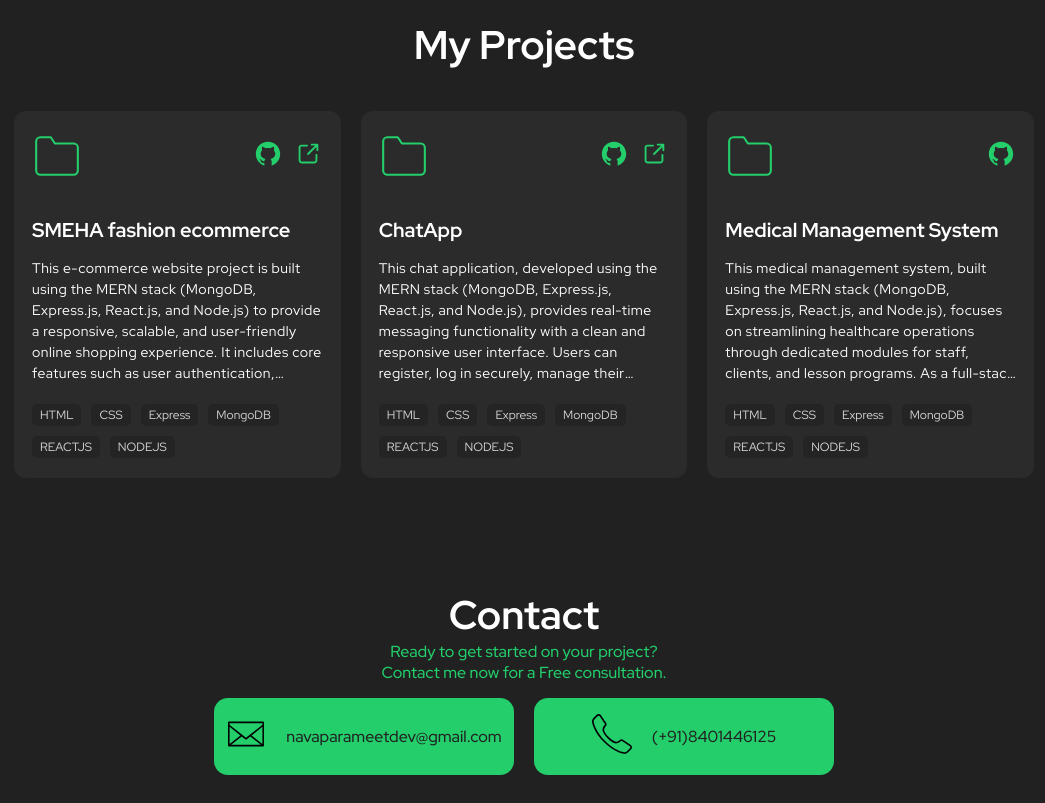
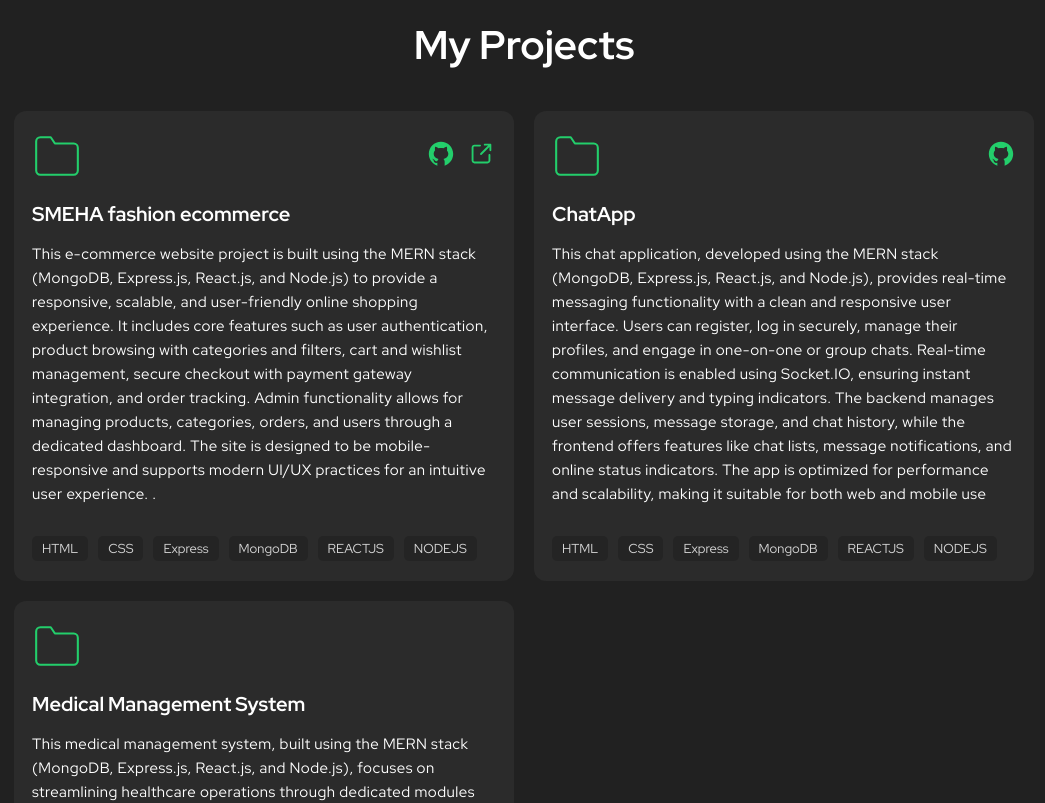
Before and after one commit to meet-navapara/portfolio, a React (Create React App) app: page / in a window 1280 px wide. Shown: the part 1520-2323 px from the top of the page, without its empty margins (116-1161 px from the left). Built offline with nearby package versions, Linux system fonts and the light colour scheme.

Commit message:
change in style

```diff
--- a/src/components/Project/Project.tsx
+++ b/src/components/Project/Project.tsx
@@ -17,7 +17,7 @@ export function Project() {
             <header>
               <svg width="50" xmlns="http://www.w3.org/2000/svg" role="img" viewBox="0 0 24 24" fill="none" stroke="#23ce6b " stroke-width="1" stroke-linecap="round" stroke-linejoin="round" ><title>Folder</title><path d="M22 19a2 2 0 0 1-2 2H4a2 2 0 0 1-2-2V5a2 2 0 0 1 2-2h5l2 3h9a2 2 0 0 1 2 2z"></path></svg>
               <div className="project-links">
-                <a href="" target="_blank" rel="noreferrer">
+                <a href="https://github.com/meet-navapara/ecommerce" target="_blank" rel="noreferrer">
                   <img src={githubIcon} alt="Visit site" />
                 </a>
                 <a href="https://ecommerce-1-fabv.onrender.com/" target="_blank" rel="noreferrer">
@@ -50,12 +50,12 @@ export function Project() {
                 <path d="M22 19a2 2 0 0 1-2 2H4a2 2 0 0 1-2-2V5a2 2 0 0 1 2-2h5l2 3h9a2 2 0 0 1 2 2z"></path>
               </svg>
               <div className="project-links">
-                <a href="" target="_blank" rel="noreferrer">
+                <a href="https://github.com/meet-navapara/chat_application" target="_blank" rel="noreferrer">
                   <img src={githubIcon} alt="Visit site" />
                 </a>
-                <a href="" target="_blank" rel="noreferrer">
+                {/* <a href="" target="_blank" rel="noreferrer">
                   <img src={externalLink} alt="Visit site" />
-                </a>
+                </a> */}
               </div>
             </header>
             <div className="body">
@@ -83,9 +83,9 @@ export function Project() {
                 <path d="M22 19a2 2 0 0 1-2 2H4a2 2 0 0 1-2-2V5a2 2 0 0 1 2-2h5l2 3h9a2 2 0 0 1 2 2z"></path>
               </svg>
               <div className="project-links">
-                <a href="" target="\_blank" rel="noreferrer">
+                {/* <a href="" target="\_blank" rel="noreferrer">
                   <img src={githubIcon} alt="Visit site" />
-                </a>
+                </a> */}
                 {/* <a href="https://github.com/CodeVinayak/Jupyter-Notebook/blob/main/Credit%20Risk%20Analysis/Credit_Risk_Analysis.ipynb" target="\_blank" rel="noreferrer">
                   <img src={externalLink} alt="Visit site" />
                 </a> */}
--- a/src/components/Project/styles.ts
+++ b/src/components/Project/styles.ts
@@ -17,7 +17,7 @@ export const Container = styled.section<ContainerProps>`
 
   .projects {
     display: grid;
-    grid-template-columns: repeat(auto-fit, minmax(300px, 1fr));
+    grid-template-columns: repeat(auto-fit, minmax(350px, 1fr));
     gap: 2rem;
     padding: 1rem;
     max-width: 1200px;
@@ -44,7 +44,7 @@ export const Container = styled.section<ContainerProps>`
         align-items: center;
         justify-content: space-between;
         color: var(--blue);
-        margin-bottom: 3.6rem;
+        margin-bottom: 2rem;
 
         .project-links {
           display: flex;
@@ -60,7 +60,7 @@ export const Container = styled.section<ContainerProps>`
 
       .body {
         flex: 1;
-        overflow: hidden;
+        min-height: 200px; /* Ensures consistent height */
 
         h3 {
           margin-bottom: 1.5rem;
@@ -70,44 +70,38 @@ export const Container = styled.section<ContainerProps>`
         p {
           letter-spacing: 0.05rem;
           margin-bottom: 2rem;
-          line-height: 1.5;
-          font-size: 1.4rem;
-          overflow: hidden;
-          text-overflow: ellipsis;
-          display: -webkit-box;
-          -webkit-line-clamp: 6;
-          -webkit-box-orient: vertical;
-
-          a {
-            color: #FFFF;
-            border-bottom: 1px solid var(--green);
-            transition: color 0.25s;
-
-            &:hover {
-              color: var(--green);
-            }
-          }
+          line-height: 1.6;
+          font-size: 1.5rem;
+          overflow: visible; /* Changed from hidden */
+          white-space: normal; /* Ensures text wraps */
         }
       }
 
       footer {
         margin-top: auto;
+        padding-top: 1rem;
 
         .tech-list {
           display: flex;
           flex-wrap: wrap;
           align-items: center;
           gap: 1rem;
-          font-size: 1.2rem;
+          font-size: 1.3rem;
           opacity: 0.8;
 
           li {
             background: rgba(0,0,0,0.2);
-            padding: 0.3rem 0.8rem;
+            padding: 0.4rem 1rem;
             border-radius: 0.5rem;
           }
         }
       }
+    }
+  }
+
+  @media (max-width: 900px) {
+    .projects {
+      grid-template-columns: repeat(auto-fit, minmax(300px, 1fr));
     }
   }
 
@@ -120,24 +114,14 @@ export const Container = styled.section<ContainerProps>`
     }
 
     .projects {
-      grid-template-columns: 1fr;
       padding: 0;
 
       .project {
-        padding: 1.5rem;
-
-        header {
-          margin-bottom: 2rem;
-
-          svg {
-            width: 40px;
-          }
-        }
+        padding: 1.8rem;
 
         .body {
           p {
-            -webkit-line-clamp: 5;
-            font-size: 1.3rem;
+            font-size: 1.4rem;
           }
         }
       }
@@ -154,21 +138,17 @@ export const Container = styled.section<ContainerProps>`
 
     .projects {
       .project {
-        padding: 1.2rem;
+        padding: 1.5rem;
 
         .body {
+          min-height: auto;
+
           h3 {
             font-size: 1.8rem;
           }
 
           p {
-            -webkit-line-clamp: 4;
-          }
-        }
-
-        footer {
-          .tech-list {
-            font-size: 1.1rem;
+            font-size: 1.3rem;
           }
         }
       }
```
